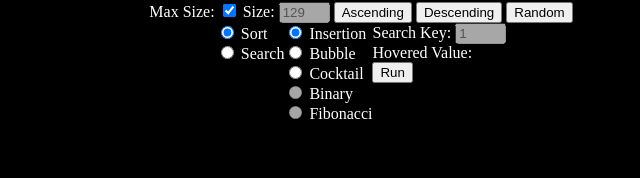
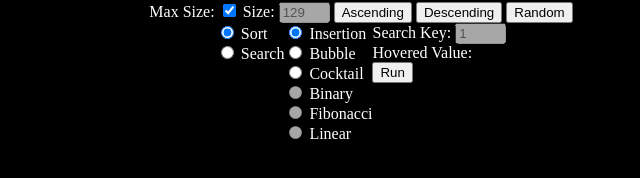
Before and after one commit to ScottWegley/SeeSearchSort, a plain HTML site: page index.html in a window 1280 px wide. Shown: the part 470-648 px from the top of the page, 279-919 px from the left. Drawn offline with Linux system fonts and the light colour scheme.

Commit message:
added linear search radio button

```diff
--- a/index.html
+++ b/index.html
@@ -41,6 +41,8 @@
                 <label for="binary" class="searchingAlgo" disabled>Binary</label><br>
                 <input type="radio" id="fibonacci" name="inAlgo" value="fibonacci" class="searchingAlgo" disabled>
                 <label for="fibonacci" class="searchingAlgo" disabled>Fibonacci</label><br>
+                <input type="radio" id="linear" name="inAlgo" value="linear" class="searchingAlgo" disabled>
+                <label for="linear" class="searchingAlgo" disabled>Linear</label><br>
             </form>
             <form id="dataDetails">
                 <label id="searchKeyLbl" class="searchingAlgo" disabled>Search Key: </label>
```
